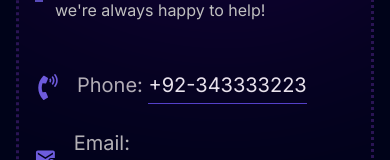
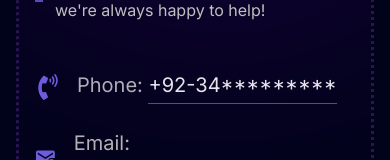
Before and after one commit to naxim-khan/Nazeem-Khan-Portfolio, a Next.js app in the folder FRONTEND/: page /contact in a window 390 px wide. Shown: the part 571-731 px from the top of the page. Built offline with nearby package versions, Linux system fonts and the light colour scheme; a web font is replaced by a local one.

Commit message:
phone number hide

```diff
--- a/FRONTEND/pages/contact.js
+++ b/FRONTEND/pages/contact.js
@@ -85,7 +85,7 @@ export default function contact() {
                         <p>We love questions and feedback - and we're always happy to help!</p>
                         <div className="leftsociinfo">
                             <ul>
-                                <li><FaPhoneVolume /> <span>Phone: <a href="tel:+923433332231" target="_blank">+92-343333223</a></span></li>
+                                <li><FaPhoneVolume /> <span>Phone: <a href="tel:+923433332231" target="_blank">+92-34*********</a></span></li>
                                 <li><MdAttachEmail /> <span>Email: <a href="mailto:nazeemkhanpk@gmail.com" target="_blank">nazeemkhanpk@gmail.com</a></span></li>
                                 <li><GrLinkedin /> <span>LinkedIn: <a href="https://www.linkedin.com/in/nazeemkhannk/" target="_blank">nazeemkhannk</a></span></li>
                                 <li><FaGithub /> <span>GitHub: <a href="https://github.com/naxim-khan" target="_blank">naxim-khan</a></span></li>
```
